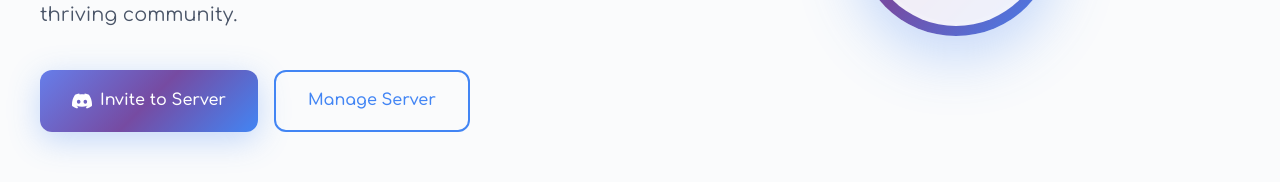
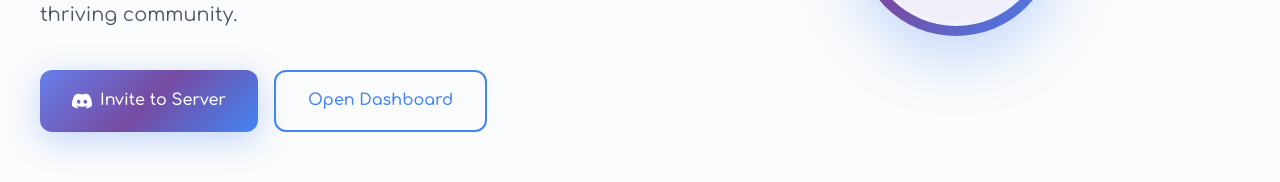
Before and after one commit to xcfio/xcfbot, a Next.js app: page / in a window 1280 px wide. Shown: the part 356-538 px from the top of the page. Built offline with nearby package versions, Linux system fonts and the light colour scheme.

Commit message:
Update page.tsx

```diff
--- a/src/app/page.tsx
+++ b/src/app/page.tsx
@@ -49,7 +49,7 @@ export default function Home() {
                                     Invite to Server
                                 </a>
                                 <a href="/auth" className="btn btn-secondary">
-                                    Manage Server
+                                    Open Dashboard
                                 </a>
                             </div>
                         </div>
```
